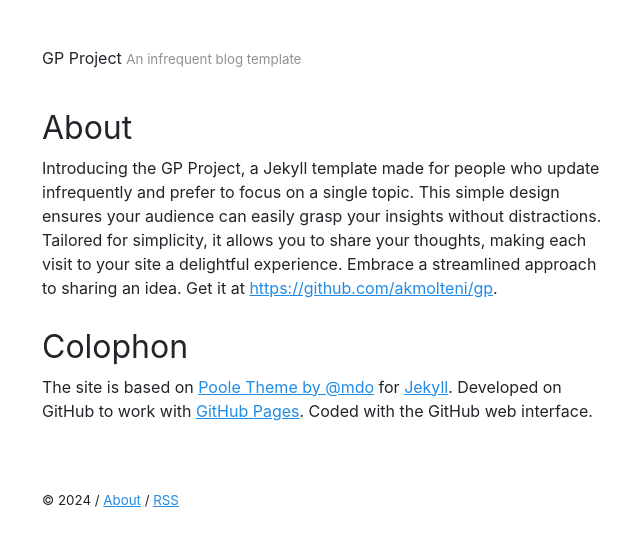
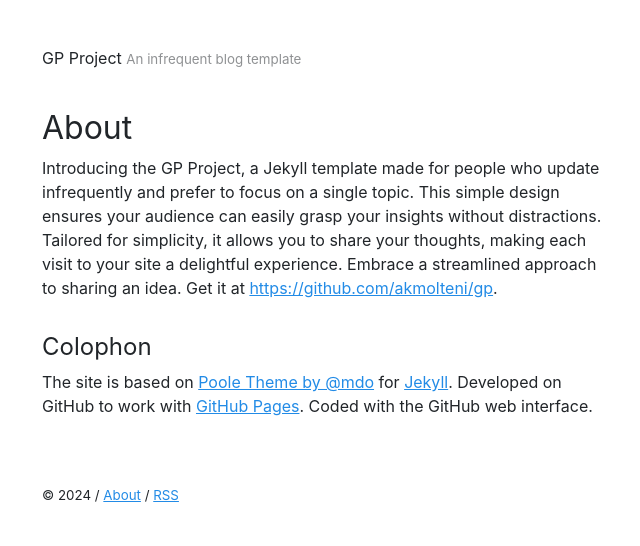
Before and after one commit to akmolteni/gp, a Jekyll site: the page built from about.md, in a window 1280 px wide. Shown: the top 546 px of the page, without its empty margins (318-958 px from the left). Built offline with Jekyll 4.4.1, drawn with Linux system fonts in a browser that asks for light colours.

Commit message:
Update about.md

```diff
--- a/about.md
+++ b/about.md
@@ -3,9 +3,7 @@
 title: About
 ---
 
-{: toc }
-
 Introducing the GP Project, a Jekyll template made for people who update infrequently and prefer to focus on a single topic. This simple design ensures your audience can easily grasp your insights without distractions. Tailored for simplicity, it allows you to share your thoughts, making each visit to your site a delightful experience. Embrace a streamlined approach to sharing an idea. Get it at [https://github.com/akmolteni/gp](https://github.com/akmolteni/gp).
 
-# Colophon
+## Colophon
 The site is based on [Poole Theme by @mdo](https://github.com/poole) for [Jekyll](https://jekyllrb.com). Developed on GitHub to work with [GitHub Pages](https://pages.github.com). Coded with the GitHub web interface.
```
